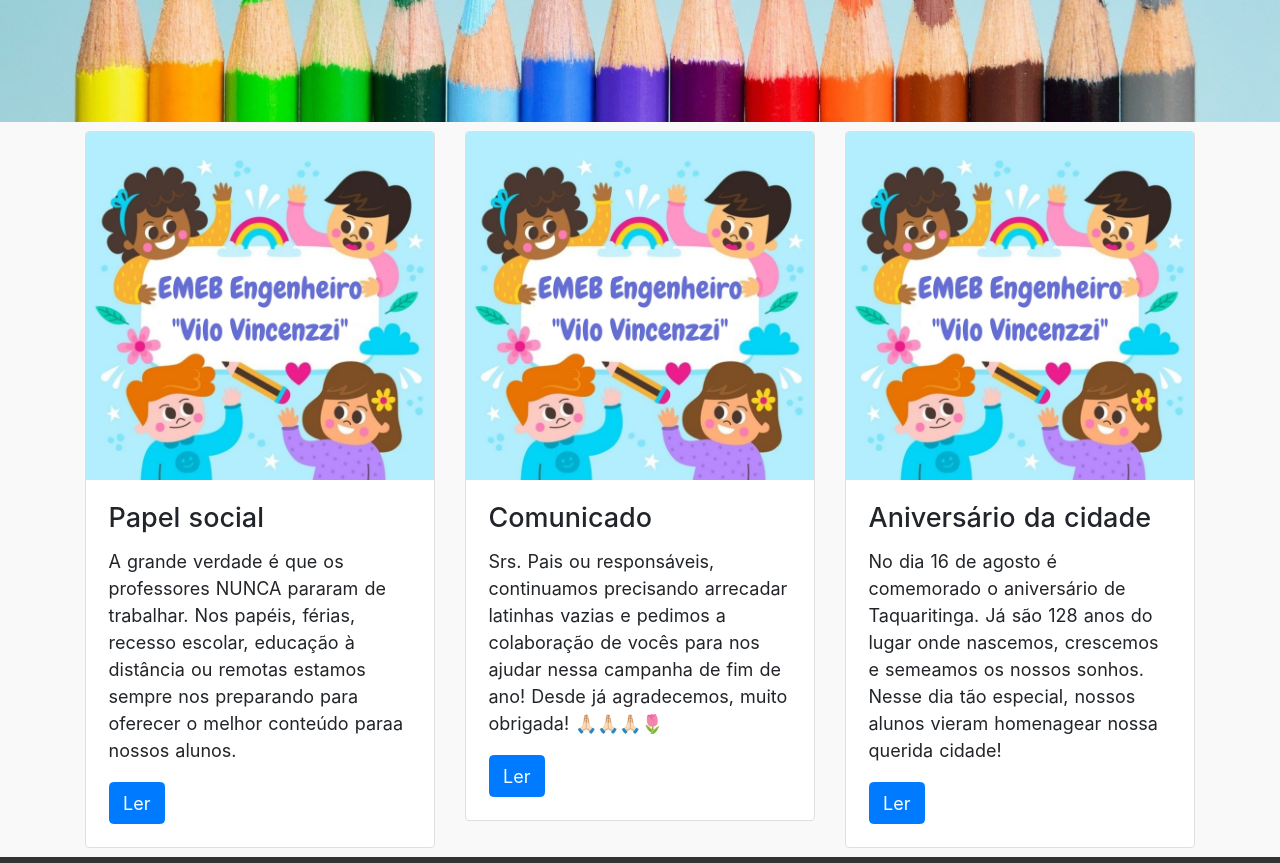
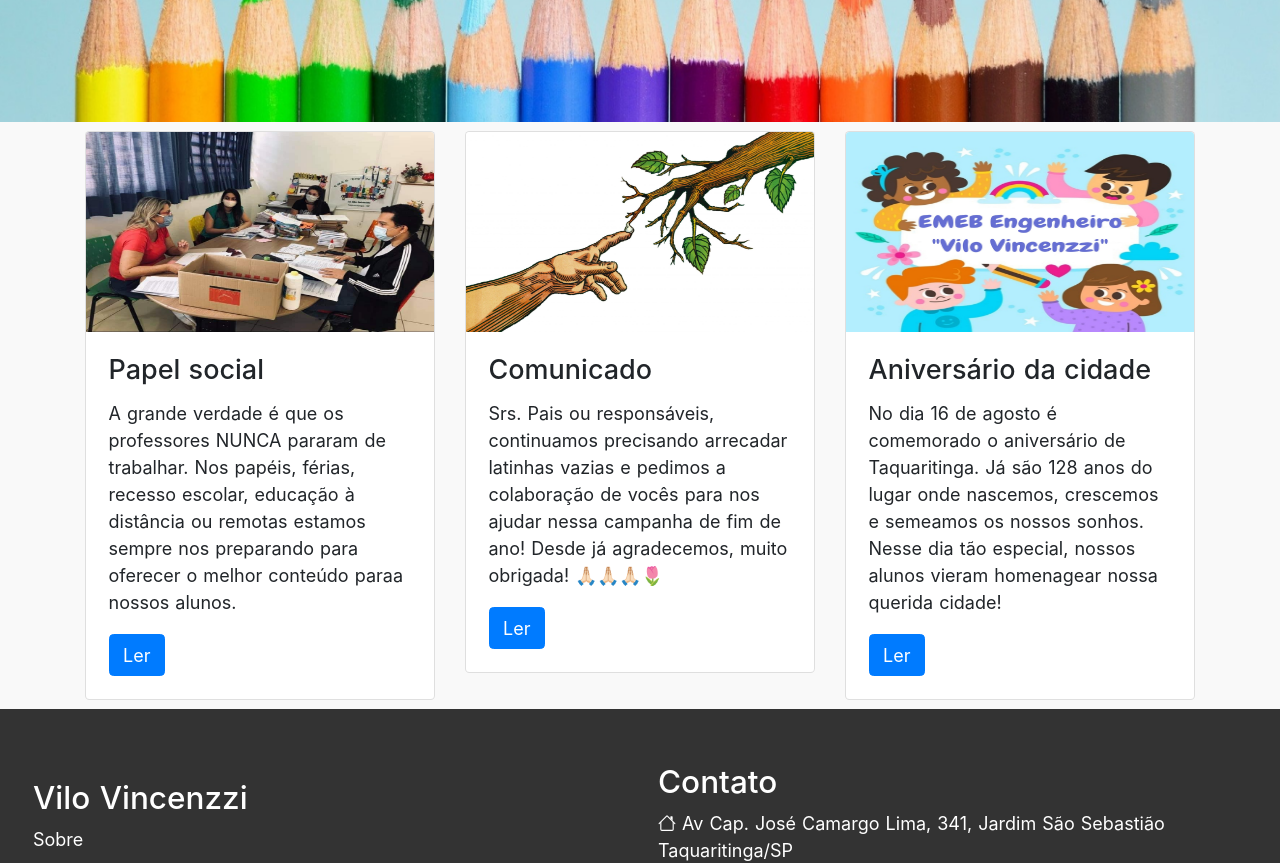
Before and after one commit to BrSouza98/webpage-vilo-vincenzzi, a Nuxt app: page / in a window 1280 px wide. Shown: the part 2060-2923 px from the top of the page. Built offline with nearby package versions, Linux system fonts and the light colour scheme.

Commit message:
cards noticias reativos

```diff
--- a/components/card-blog.vue
+++ b/components/card-blog.vue
@@ -2,11 +2,11 @@
   <div>
     <b-card
       :title="titulo"
-      img-src="~/assets/emebfoto.png"
+      :img-src="require(`@/assets/${imagem}.png`)"
       img-alt="ImagemAlt"
       img-top
       tag="article"
-      class="my-2 w-100"
+      class="my-2"
     >
       <b-card-text>
         {{texto}}
@@ -24,6 +24,8 @@ export default {
 };
 </script>
 
-<style>
-
+<style scoped>
+  img{
+    max-height: 200px;
+  }
 </style>
--- a/components/cardNoticias.vue
+++ b/components/cardNoticias.vue
@@ -8,14 +8,15 @@
     >
       <b-col>
         <card-blog
-          class="d-flex justify-content-center"
+          imagem="noticia1"
           titulo="Papel social"
           texto="A grande verdade é que os professores NUNCA pararam de trabalhar. Nos papéis, férias, recesso escolar, educação à distância ou remotas estamos sempre nos preparando para oferecer o melhor conteúdo paraa nossos alunos. "
+          alt="Card para acessar a página dedicada a postagem sobre as ações da escola sobre a pandemia"
       /></b-col>
 
       <b-col>
         <card-blog
-          class="d-flex justify-content-center"
+          imagem="comunicado1"
           titulo="Comunicado"
           texto="Srs. Pais ou responsáveis,
             continuamos precisando arrecadar latinhas vazias e pedimos a colaboração de vocês para nos ajudar nessa campanha de fim de ano!
@@ -24,7 +25,7 @@
 
       <b-col>
         <card-blog
-          class="d-flex justify-content-center"
+          imagem="emebfoto"
           titulo="Aniversário da cidade"
           texto="No dia 16 de agosto é comemorado o aniversário de Taquaritinga. Já são 128 anos do lugar onde nascemos, crescemos e semeamos os nossos sonhos.
               Nesse dia tão especial, nossos alunos vieram homenagear nossa querida cidade!
@@ -35,4 +36,4 @@
 </template>
 
 <style scoped>
-</style>>
+</style>
```
Also changed, not shown: assets/comunicado1.png (added), assets/noticia1.jpg (deleted).
